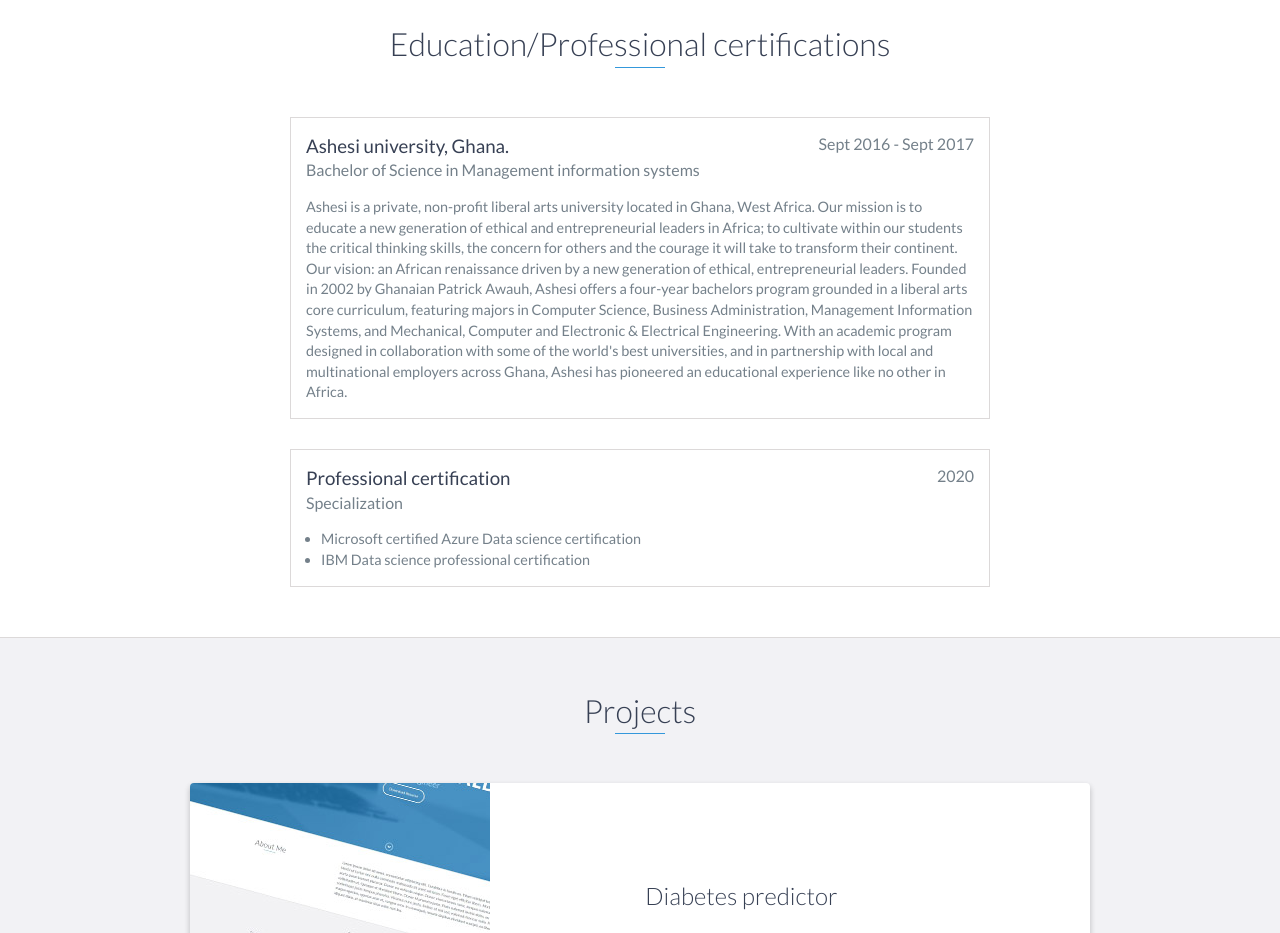
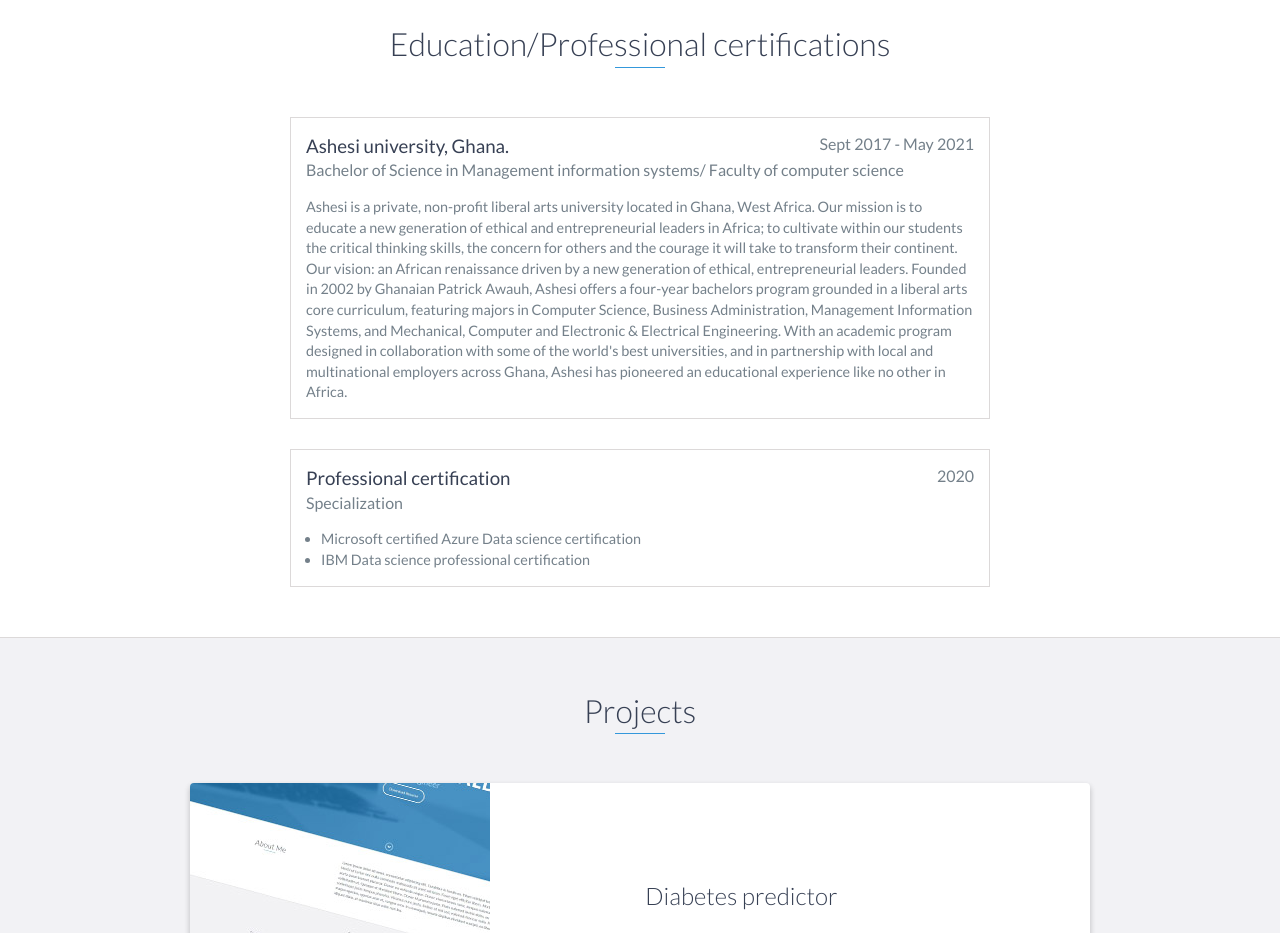
Before and after one commit to Kamara0001/emmanuel-portfolio___, a website: page index.html in a window 1280 px wide. Shown: the part 2480-3413 px from the top of the page. Drawn offline with nearby package versions, Linux system fonts and the light colour scheme; files that its build step writes are made by us from their sources.

Commit message:
Update index.html

```diff
--- a/index.html
+++ b/index.html
@@ -129,8 +129,8 @@
         <h2 class="heading">Education/Professional certifications</h2>
         <div class="education-block">
             <h3>Ashesi university, Ghana.</h3>
-            <span class="education-date">Sept 2016 - Sept 2017</span>
-            <h4>Bachelor of Science in Management information systems</h4>
+            <span class="education-date">Sept 2017 - May 2021</span>
+            <h4>Bachelor of Science in Management information systems/ Faculty of computer science</h4>
             <p>
                 Ashesi is a private, non-profit liberal arts university located in Ghana, West Africa. Our mission is to educate a new generation of ethical and entrepreneurial leaders in Africa; to cultivate within our students the critical thinking skills, the concern for others and the courage it will take to transform their continent. Our vision: an African renaissance driven by a new generation of ethical, entrepreneurial leaders.
                 Founded in 2002 by Ghanaian Patrick Awauh, Ashesi offers a four-year bachelors program grounded in a liberal arts core curriculum, featuring majors in Computer Science, Business Administration, Management Information Systems, and Mechanical, Computer and Electronic & Electrical Engineering. With an academic program designed in collaboration with some of the world's best universities, and in partnership with local and multinational employers across Ghana, Ashesi has pioneered an educational experience like no other in Africa.
```
